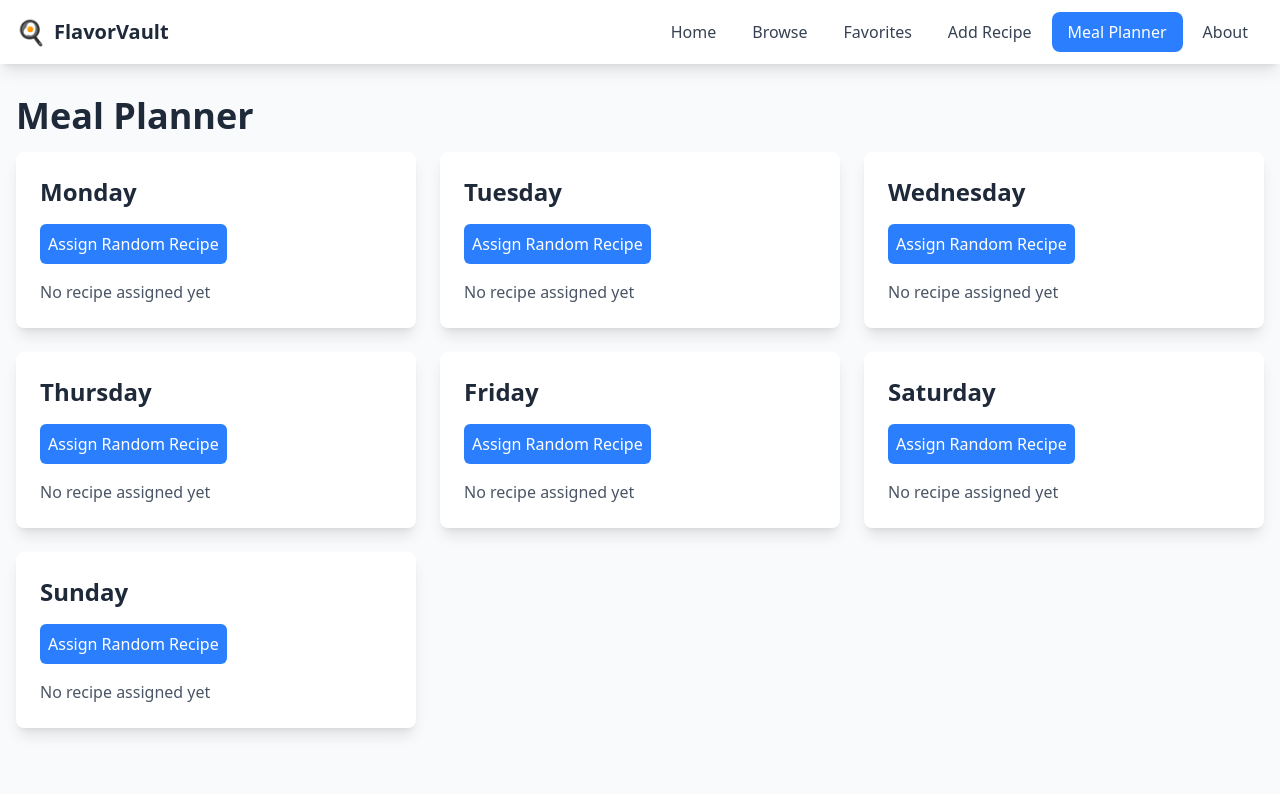
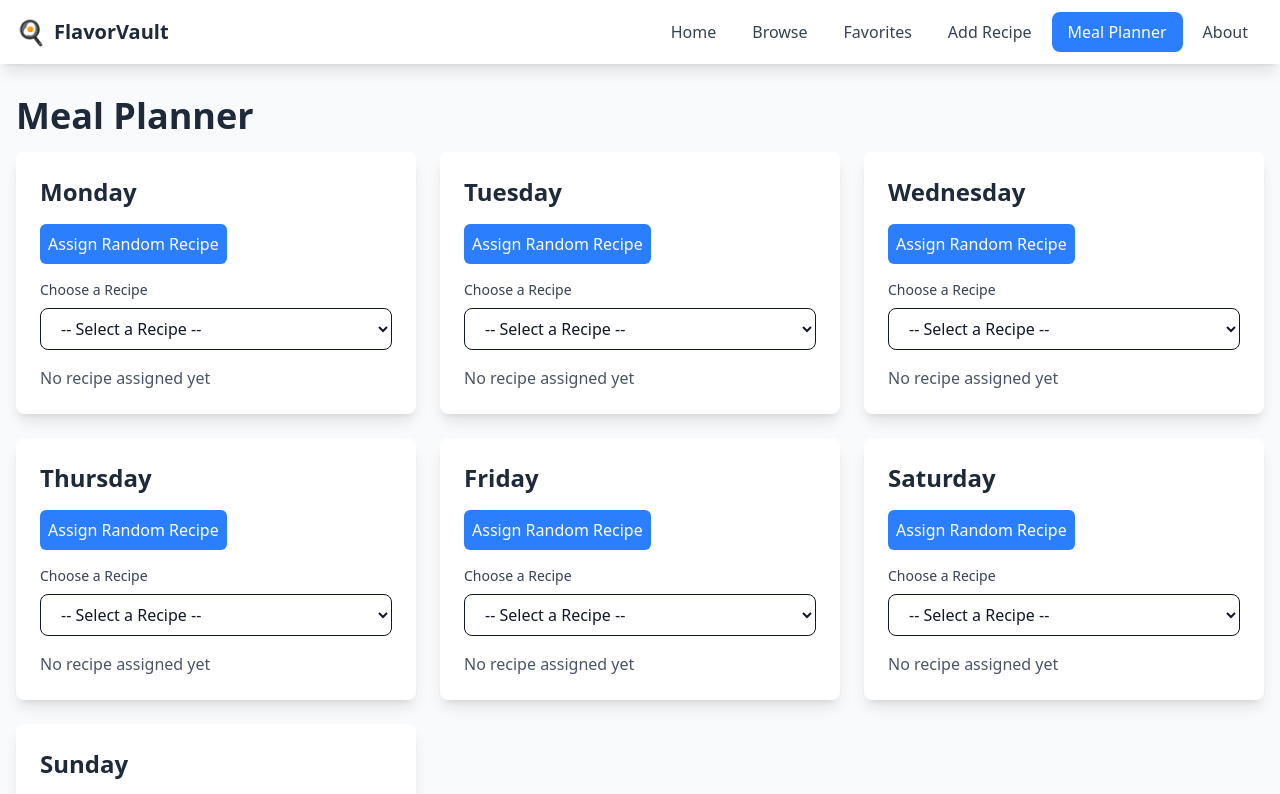
Before and after one commit to Nang-Socheat/flavorvault, a React (Vite) app: page /meal-planner in a window 1280 px wide. Shown: the top 794 px of the page. Built offline with nearby package versions, Linux system fonts and the light colour scheme.

Commit message:
Add MealPlanner page

```diff
--- a/src/pages/MealPlanner.jsx
+++ b/src/pages/MealPlanner.jsx
@@ -1,9 +1,9 @@
 import { useState, useEffect } from 'react';
-import { useApp } from '../context/AppContext';
+import { useApp } from '../context/AppContext';  // Import context for recipes and functions
 import RecipeCard from '../components/RecipeCard';
 
 const MealPlanner = () => {
-  const { recipes, getRecipeById, getMealPlan, saveMealPlan } = useApp();
+  const { recipes, getRecipeById, getMealPlan, saveMealPlan } = useApp();  // Get the necessary functions and data from context
   const [mealPlan, setMealPlan] = useState({
     Monday: null,
     Tuesday: null,
@@ -14,33 +14,40 @@ const MealPlanner = () => {
     Sunday: null,
   });
 
+  // Save the updated meal plan to localStorage when it changes
+  useEffect(() => {
+    console.log("Saving meal plan to localStorage:", mealPlan);
+    saveMealPlan(mealPlan);
+  }, [mealPlan, saveMealPlan]);
+
+  // Load saved meal plan from localStorage on component mount
   useEffect(() => {
     const savedMealPlan = getMealPlan();
+    console.log("Loaded meal plan from localStorage:", savedMealPlan);
     if (savedMealPlan) {
-        setMealPlan(savedMealPlan);
+      setMealPlan(savedMealPlan);
     }
   }, [getMealPlan]);
 
-  useEffect(() => {
-    saveMealPlan(mealPlan);
-  }, [mealPlan, saveMealPlan]);
-
-  const handleRecipeAssignment = (day, recipeId) => {
-    setMealPlan(prev => ({
-      ...prev,
-      [day]: recipeId
-    }));
-  };
-
+  // Assign a random recipe to the day
   const assignRandomRecipe = (day) => {
     const randomRecipe = recipes[Math.floor(Math.random() * recipes.length)];
     handleRecipeAssignment(day, randomRecipe.id);
   };
 
+  // Assign a selected recipe to the day
+  const handleRecipeAssignment = (day, recipeId) => {
+    setMealPlan(prev => ({
+      ...prev,
+      [day]: recipeId,
+    }));
+  };
+
+  // Remove the recipe for the day
   const handleRemoveRecipe = (day) => {
     setMealPlan(prev => ({
       ...prev,
-      [day]: null
+      [day]: null,
     }));
   };
 
@@ -48,14 +55,38 @@ const MealPlanner = () => {
     <div className="container mx-auto px-4 py-8">
       <h1 className="text-4xl font-bold text-gray-800 mb-4">Meal Planner</h1>
       <div className="grid grid-cols-1 md:grid-cols-2 lg:grid-cols-3 gap-6">
-        {Object.keys(mealPlan).map(day => (
+        {Object.keys(mealPlan).map((day) => (
           <div key={day} className="bg-white p-6 rounded-lg shadow-lg">
             <h2 className="text-2xl font-bold text-gray-800">{day}</h2>
+
+            {/* Button to assign random recipe */}
             <button
               onClick={() => assignRandomRecipe(day)}
-              className="bg-blue-500 text-white p-2 rounded-md mt-4">
+              className="bg-blue-500 text-white p-2 rounded-md mt-4"
+            >
               Assign Random Recipe
             </button>
+
+            {/* Dropdown to choose recipe */}
+            <div className="mt-4">
+              <label className="block text-sm font-medium text-gray-700 mb-2">
+                Choose a Recipe
+              </label>
+              <select
+                onChange={(e) => handleRecipeAssignment(day, e.target.value)}
+                value={mealPlan[day] || ""}
+                className="w-full px-4 py-2 border rounded-lg"
+              >
+                <option value="">-- Select a Recipe --</option>
+                {recipes.map((recipe) => (
+                  <option key={recipe.id} value={recipe.id}>
+                    {recipe.title}
+                  </option>
+                ))}
+              </select>
+            </div>
+
+            {/* Display selected recipe */}
             {mealPlan[day] ? (
               <div className="mt-4">
                 <p>Recipe ID: {mealPlan[day]}</p>
```
